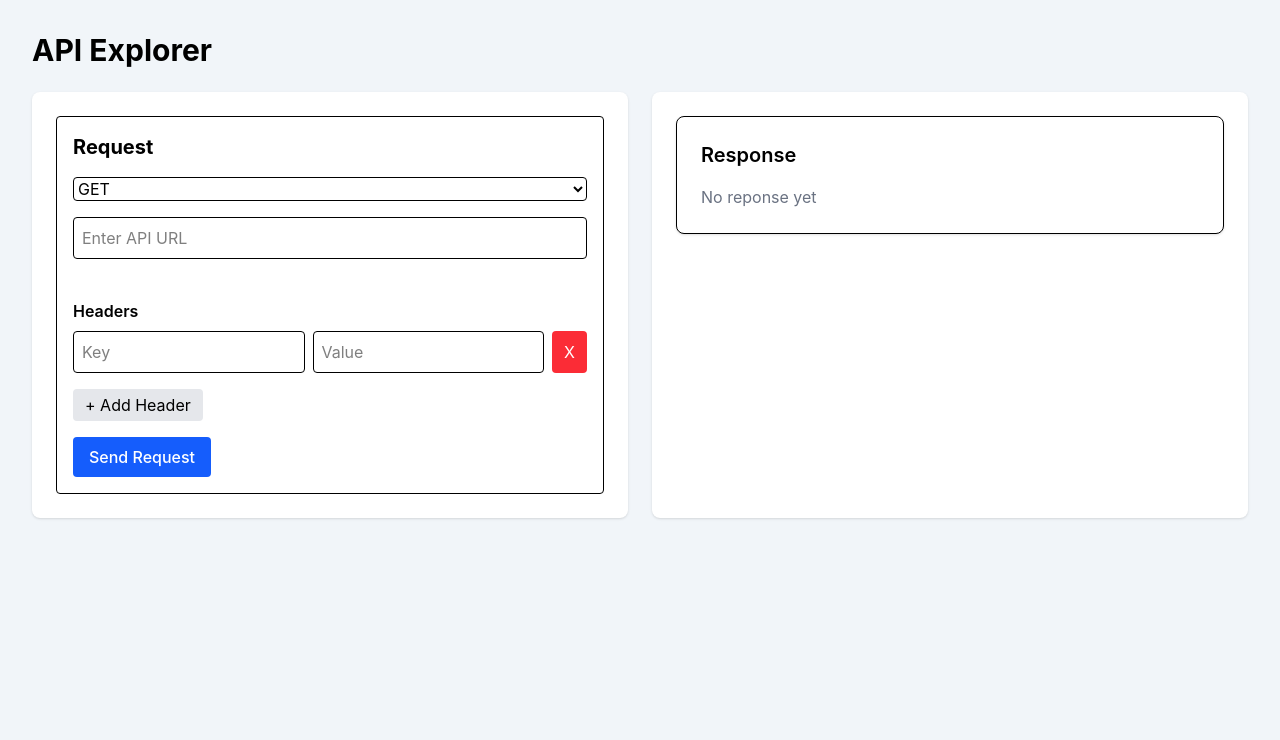
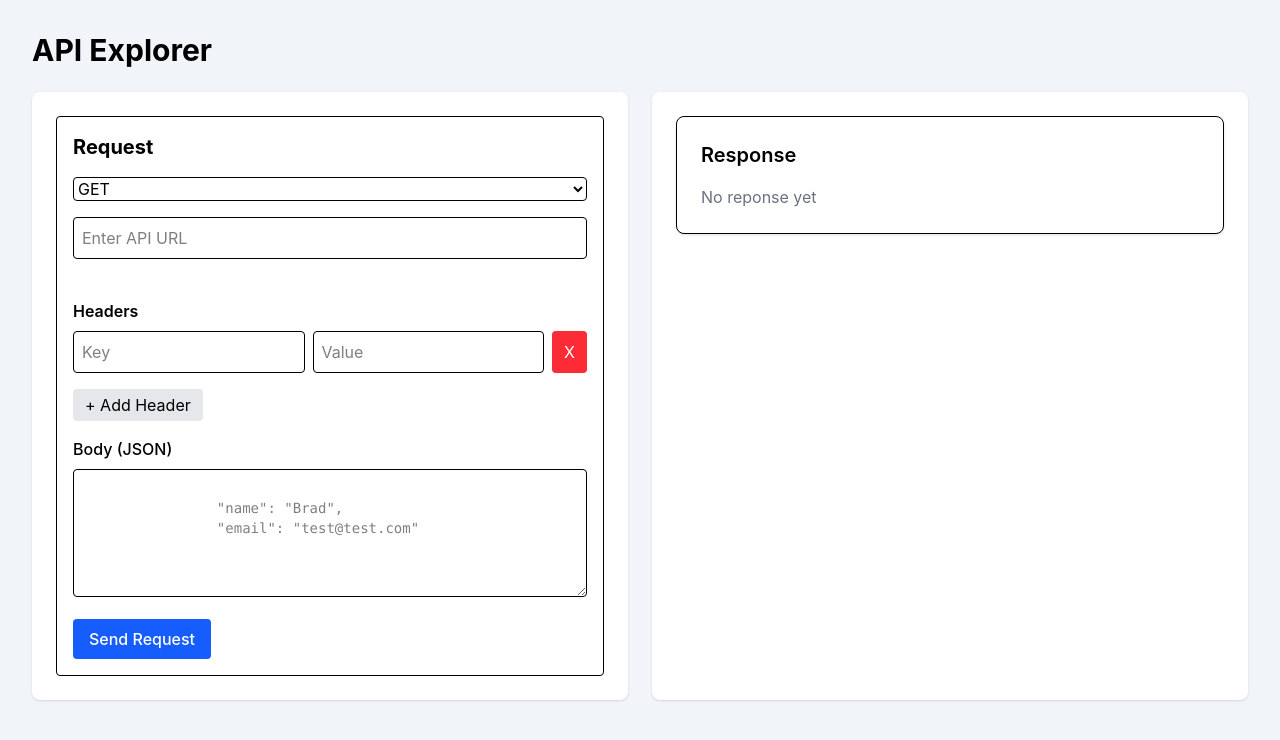
Before and after one commit to bsilcox1990/api-explorer-dashboard, a React (Vite) app: page / in a window 1280 px wide. Shown: the top 740 px of the page. Built offline with nearby package versions, Linux system fonts and the light colour scheme.

Commit message:
feat: add JSON request body editor

```diff
--- /dev/null
+++ b/src/components/BodyEditor.tsx
@@ -0,0 +1,22 @@
+type Props = {
+    body: string
+    setBody: (body: string) => void
+}
+
+export default function BodyEditor({ body, setBody }: Props){
+    return (
+        <div>
+            <h3 className="font-medium mb-2">Body (JSON)</h3>
+
+            <textarea
+                placeholder={`
+                "name": "Brad",
+                "email": "test@test.com"
+                `}
+                value={body}
+                onChange={(e) => setBody(e.target.value)}
+                className="w-full border rounded p-2 font-mono text-sm h-32"
+            />
+        </div>
+    )
+}
--- a/src/components/RequestBuilder.tsx
+++ b/src/components/RequestBuilder.tsx
@@ -3,6 +3,7 @@ import axios from "axios";
 import HeadersEditor from "./HeadersEditor";
 import MethodSelector from "./MethodSelector";
 import UrlInput from "./UrlInput";
+import BodyEditor from "./BodyEditor";
 
 type Props = {
     setResponse: (data: any) => void;
@@ -12,8 +13,20 @@ export default function RequestBuilder({setResponse}: Props){
     const [url, setUrl] = useState("");
     const [method, setMethod] = useState("GET");
     const [headers, setHeaders] = useState([{ key: "", value: ""}])
+    const [body, setBody] = useState("");
 
     const sendRequest = async () => {
+        let parsedBody = undefined;
+
+        if (body) {
+            try {
+                parsedBody = JSON.parse(body);
+            } catch{
+                alert("Invalid JSON body");
+                return
+            }
+        }
+
         const formattedHeaders = headers.reduce((acc, header) => {
             if(header.key) {
                 acc[header.key] = header.value
@@ -29,7 +42,8 @@ export default function RequestBuilder({setResponse}: Props){
             const res = await axios({
                 method,
                 url,
-                headers: formattedHeaders
+                headers: formattedHeaders,
+                data: parsedBody
             })
 
             const end = performance.now();
@@ -54,6 +68,7 @@ export default function RequestBuilder({setResponse}: Props){
                 <MethodSelector method={method} setMethod={setMethod}/>
                 <UrlInput url={url} setUrl={setUrl} />
                 <HeadersEditor headers={headers} setHeaders={setHeaders} />
+                <BodyEditor body={body} setBody={setBody} />
             </div>
 
             <button
```
